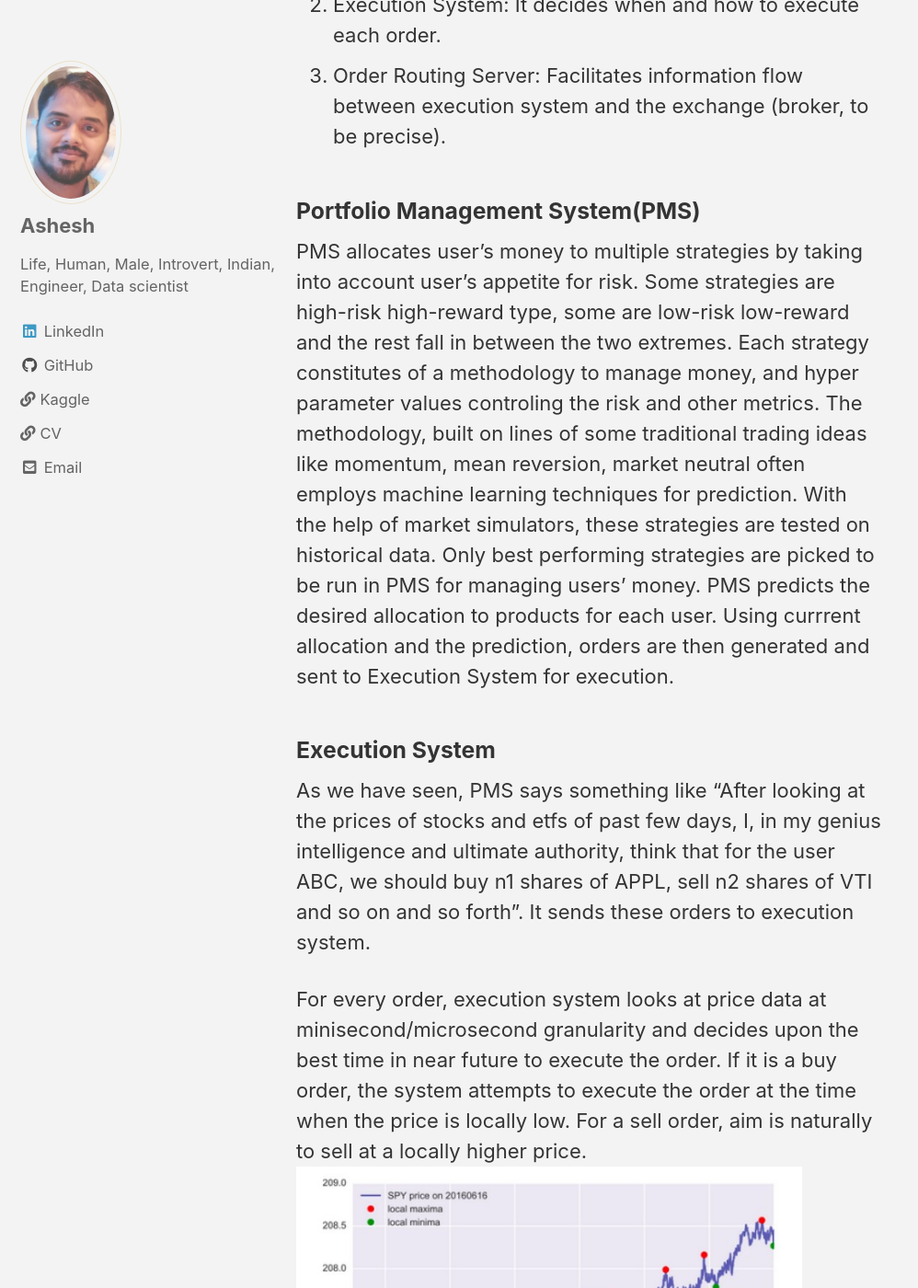
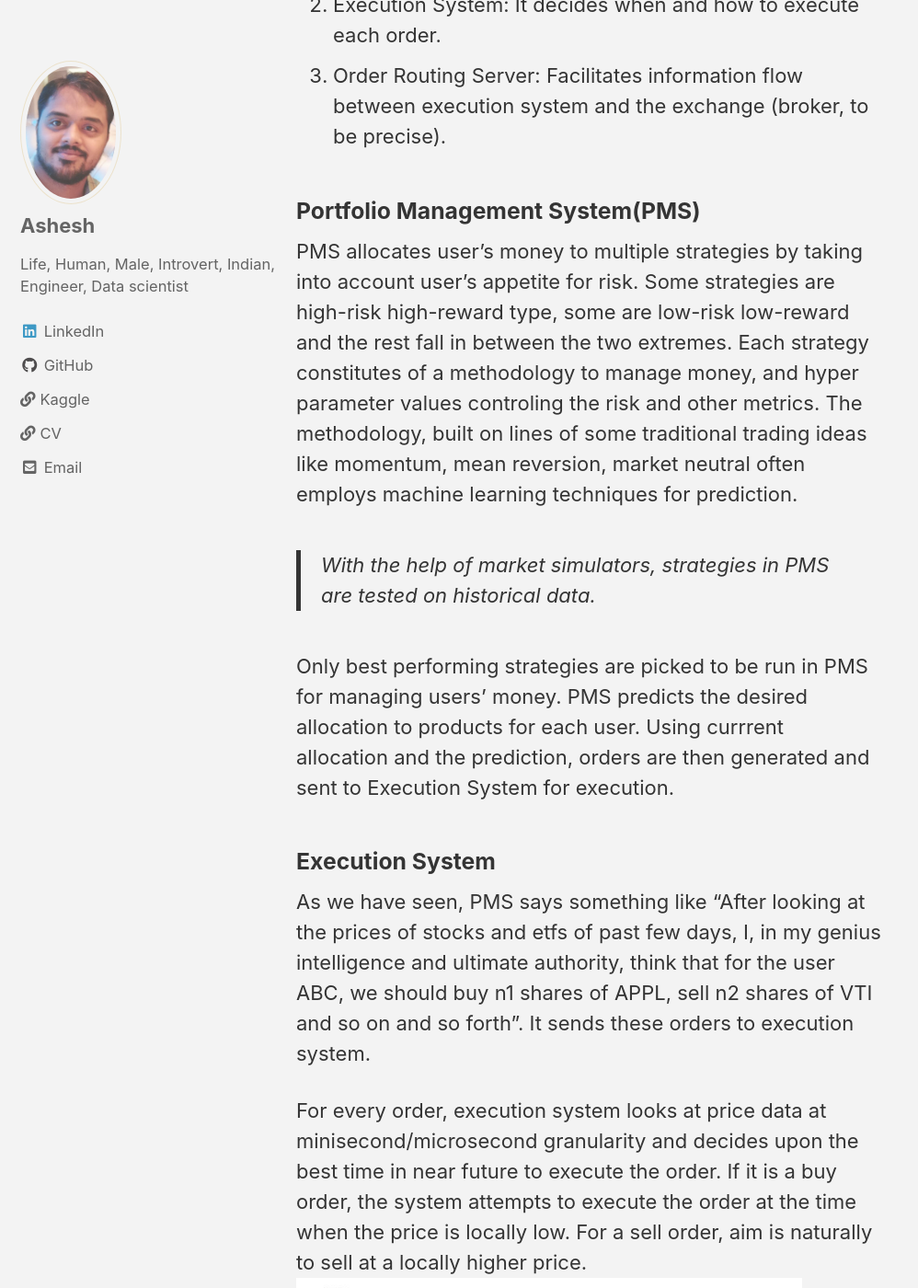
Before and after one commit to ashesh-0/ashesh.github.io, a Jekyll site: the page built from qplum.md, in a window 1280 px wide and 1400 px high, scrolled down 720 px. Shown: the whole window at 92% size, without its empty margins (0-998 px from the left). Built offline with Jekyll 4.4.1, drawn with Linux system fonts in a browser that asks for light colours; cached includes are drawn as plain includes.

Commit message:
block quote

```diff
--- a/qplum.md
+++ b/qplum.md
@@ -21,7 +21,10 @@ A typical trading pipeline has 3 major components. I had the fortune to work on
 PMS allocates user's money to multiple strategies by taking into account user's appetite for risk. Some
 strategies are high-risk high-reward type, some are low-risk low-reward and the rest fall in between the two
 extremes. Each strategy constitutes of a methodology to manage money, and hyper parameter values controling the risk and other metrics. The methodology, built on lines of some traditional trading ideas like momentum, mean reversion,
-market neutral often employs machine learning techniques for prediction. With the help of market simulators, these strategies are tested on historical data. Only best performing strategies are picked to be run in PMS for managing users' money.
+market neutral often employs machine learning techniques for prediction.
+> With the help of market simulators, strategies in PMS are tested on historical data.
+
+Only best performing strategies are picked to be run in PMS for managing users' money.
 PMS predicts the desired allocation to products for each user. Using currrent allocation and the prediction, orders are then generated and sent to Execution System for execution.
 
 ### Execution System
```
Also changed, not shown: 1 other file.
